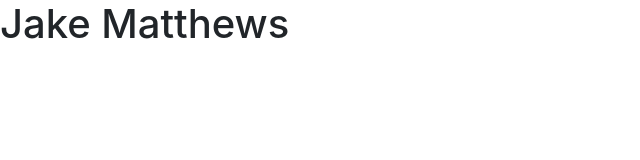
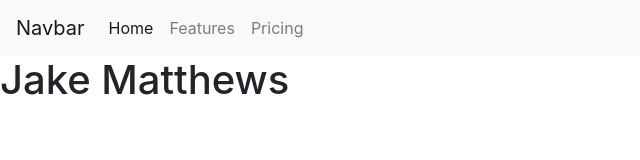
Before and after one commit to jakematthews1234/Jake-Matthews-CV, a plain HTML site: page CV.html in a window 1280 px wide. Shown: the whole page, without its empty margins (0-640 px from the left). Drawn offline with nearby package versions, Linux system fonts and the light colour scheme.

Commit message:
added basic navigation bar template

```diff
--- a/CV.html
+++ b/CV.html
@@ -12,6 +12,25 @@
     <title> CV </title>
   </head>
   <body>
+    <nav class="navbar navbar-expand-lg navbar-light bg-light">
+  <a class="navbar-brand" href="#">Navbar</a>
+  <button class="navbar-toggler" type="button" data-toggle="collapse" data-target="#navbarNav" aria-controls="navbarNav" aria-expanded="false" aria-label="Toggle navigation">
+    <span class="navbar-toggler-icon"></span>
+  </button>
+  <div class="collapse navbar-collapse" id="navbarNav">
+    <ul class="navbar-nav">
+      <li class="nav-item active">
+        <a class="nav-link" href="#">Home <span class="sr-only">(current)</span></a>
+      </li>
+      <li class="nav-item">
+        <a class="nav-link" href="#">Features</a>
+      </li>
+      <li class="nav-item">
+        <a class="nav-link" href="#">Pricing</a>
+      </li>
+    </ul>
+  </div>
+</nav>
     <h1>Jake Matthews</h1>
 
     <!-- Bootstrap links -->
```
Also changed, not shown: contact.html (+19 -0 lines), index.html (+19 -0 lines).
